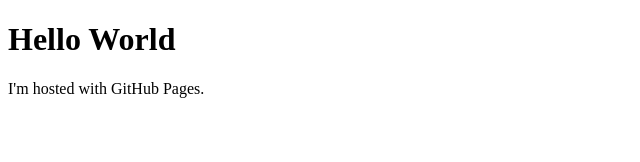
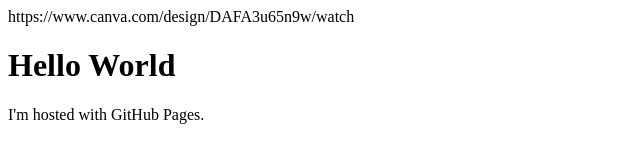
Before and after one commit to majesticrox/majesticrox.github.io, a plain HTML site: page index.html in a window 1280 px wide. Shown: the whole page, without its empty margins (0-640 px from the left). Drawn offline with Linux system fonts and the light colour scheme.

Commit message:
Update index.html

```diff
--- a/index.html
+++ b/index.html
@@ -1,5 +1,6 @@
 <!DOCTYPE html>
 <html>
+    https://www.canva.com/design/DAFA3u65n9w/watch
 <body>
 <h1>Hello World</h1>
 <p>I'm hosted with GitHub Pages.</p>
```
